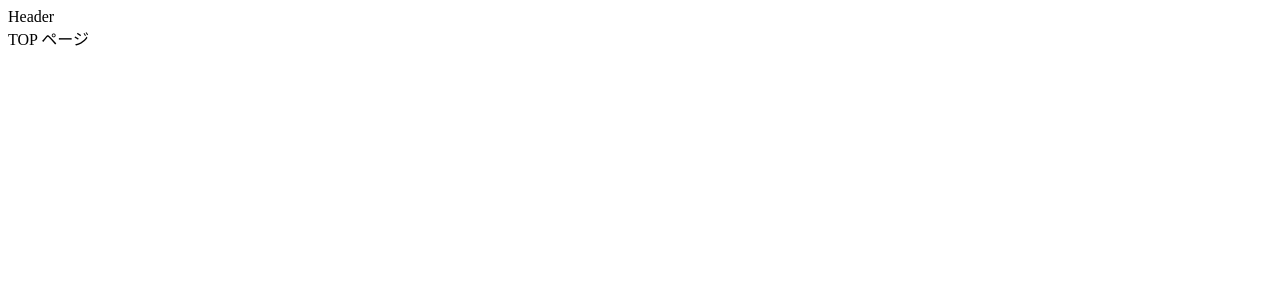
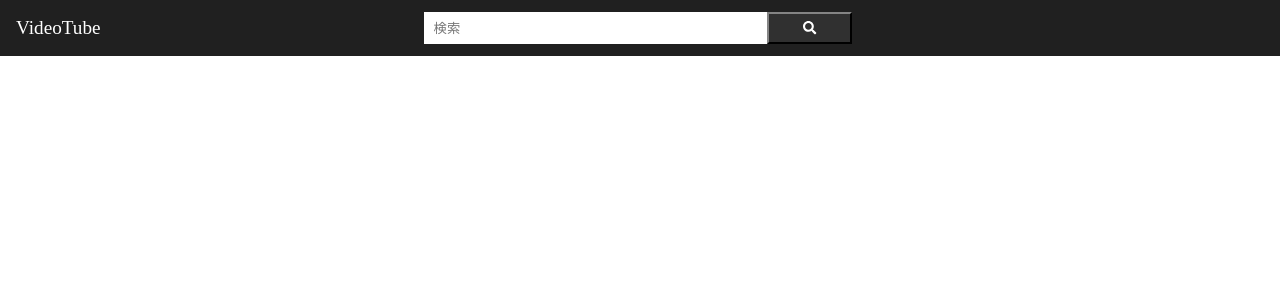
Before and after one commit to masayuki-0319/react-tutorial-youtube, a React (Create React App) app: page / in a window 1280 px wide. Shown: the top 300 px of the page. Built offline with nearby package versions, Linux system fonts and the light colour scheme.

Commit message:
finish step5

```diff
--- a/package.json
+++ b/package.json
@@ -3,6 +3,9 @@
   "version": "0.1.0",
   "private": true,
   "dependencies": {
+    "@fortawesome/fontawesome-svg-core": "^1.2.35",
+    "@fortawesome/free-solid-svg-icons": "^5.15.3",
+    "@fortawesome/react-fontawesome": "^0.1.14",
     "@testing-library/jest-dom": "^5.11.4",
     "@testing-library/react": "^11.1.0",
     "@testing-library/user-event": "^12.1.10",
@@ -14,6 +17,8 @@
     "react-dom": "^17.0.2",
     "react-router-dom": "^5.2.0",
     "react-scripts": "4.0.3",
+    "sass": "^1.34.0",
+    "sass-loader": "^12.0.0",
     "typescript": "^4.1.2",
     "web-vitals": "^1.0.1"
   },
--- /dev/null
+++ b/src/components/Header/Header.module.scss
@@ -0,0 +1,47 @@
+.header {
+  position: fixed;
+  left: 0;
+  top: 0;
+  display: flex;
+  height: 56px;
+  width: 100%;
+  background-color: #202020;
+
+  a {
+    color: white;
+    font-size: 1.2rem;
+    line-height: 56px;
+    padding-left: 1rem;
+    text-decoration: none;
+  }
+
+  .item {
+    &:first-child {
+      flex-grow: 1;
+    }
+    &:last-child {
+      flex-grow: 2;
+    }
+  }
+
+  form {
+    width: 50%;
+    height: 32px;
+    display: flex;
+    margin: 12px 0;
+
+    input {
+      width: 80%;
+      text-indent: 0.5rem;
+      border: #121212;
+      background-color: white;
+      color: white;
+    }
+    button {
+      width: 20%;
+      background-color: #303030;
+      color: white;
+      border-color: #303030;
+    }
+  }
+}
--- a/src/components/Header/Header.tsx
+++ b/src/components/Header/Header.tsx
@@ -1,5 +1,23 @@
-import { VFC } from 'react';
+import React, { VFC } from 'react';
+import { Link } from 'react-router-dom';
+import { FontAwesomeIcon } from '@fortawesome/react-fontawesome';
+import { faSearch } from '@fortawesome/free-solid-svg-icons';
+import Style from './Header.module.scss';
 
 export const Header: VFC = () => {
-  return <div>Header</div>;
+  return (
+    <div className={Style.header}>
+      <div className={Style.item}>
+        <Link to='/'>VideoTube</Link>
+      </div>
+      <div className={Style.item}>
+        <form>
+          <input type='text' placeholder='検索' />
+          <button type='submit'>
+            <FontAwesomeIcon icon={faSearch} />
+          </button>
+        </form>
+      </div>
+    </div>
+  );
 };
```
Also changed, not shown: 1 other file (tests, documents, lock files or other folders).
